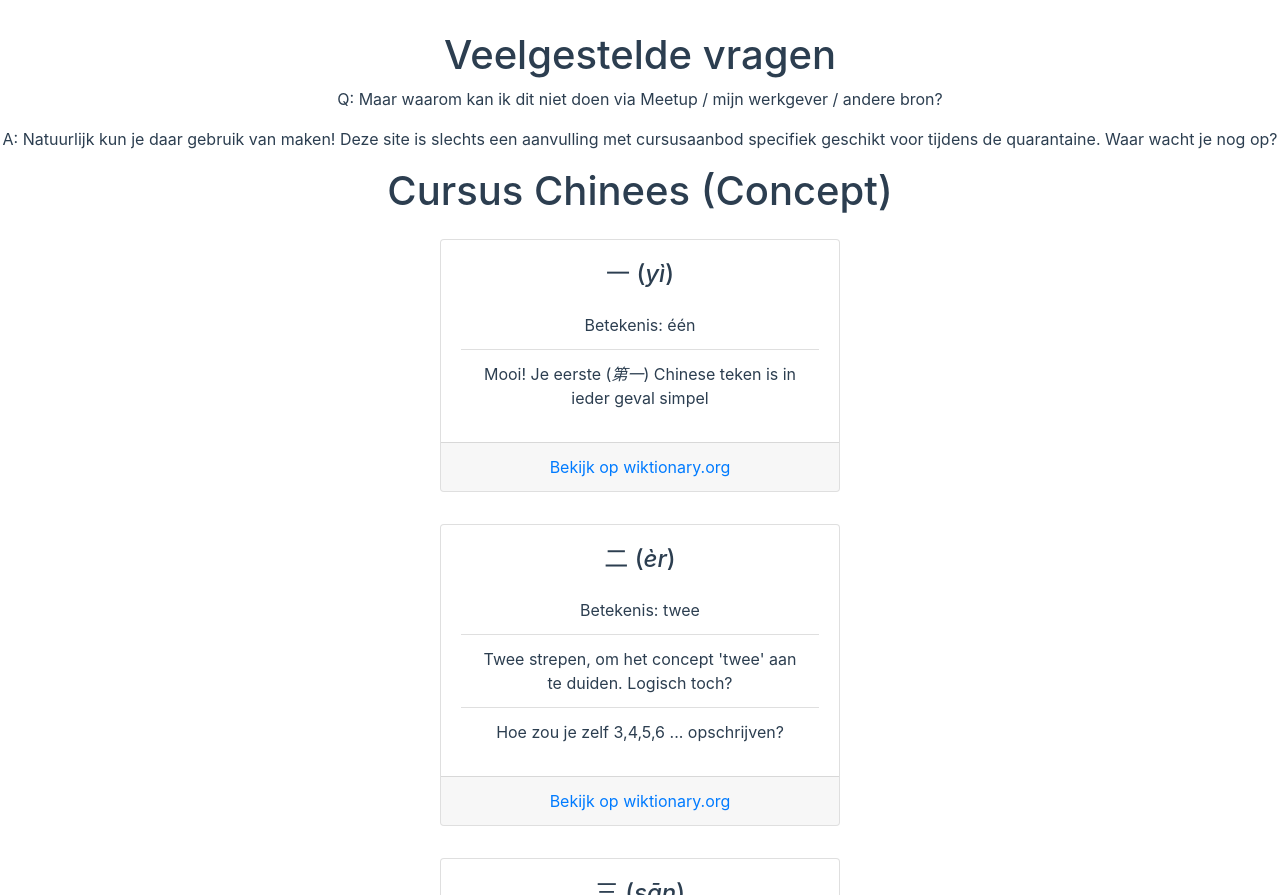
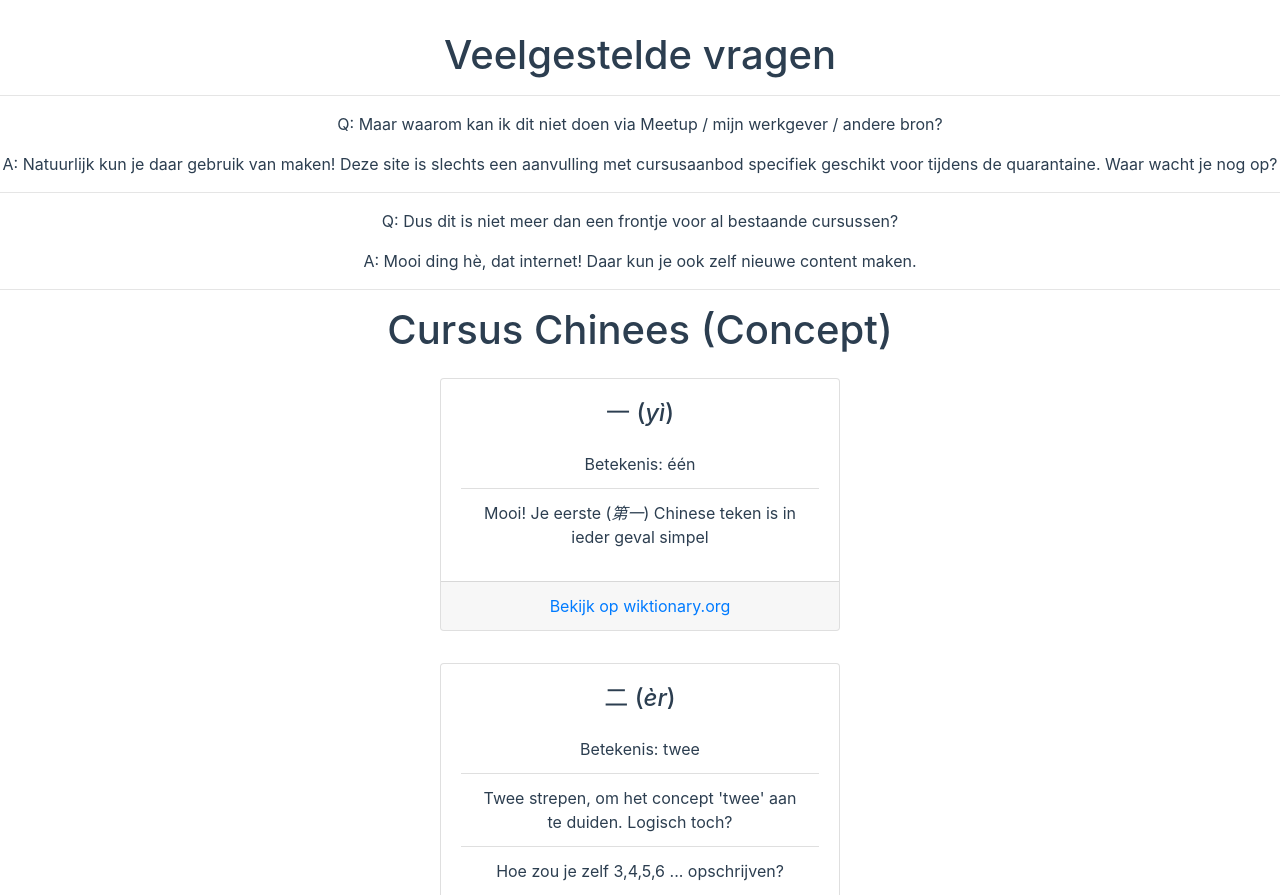
Before and after one commit to tcbrouwer/timbrouwer.nl, a Vue app: page / in a window 1280 px wide. Shown: the part 5073-5968 px from the top of the page. Built offline with nearby package versions, Linux system fonts and the light colour scheme.

Commit message:
faq as content

```diff
--- /dev/null
+++ b/src/content/faq.json
@@ -0,0 +1,10 @@
+[
+    {
+        "q": "Maar waarom kan ik dit niet doen via Meetup / mijn werkgever / andere bron?",
+        "a": "Natuurlijk kun je daar gebruik van maken! Deze site is slechts een aanvulling met cursusaanbod specifiek geschikt voor tijdens de quarantaine. Waar wacht je nog op?"
+    },
+    {
+        "q": "Dus dit is niet meer dan een frontje voor al bestaande cursussen?",
+        "a": "Mooi ding hè, dat internet! Daar kun je ook zelf nieuwe content maken."
+    }
+]
--- a/src/views/FAQ.vue
+++ b/src/views/FAQ.vue
@@ -1,19 +1,38 @@
 <template>
   <div>
     <h1>Veelgestelde vragen</h1>
-    <p>
-      Q: Maar waarom kan ik dit niet doen via Meetup / mijn werkgever / andere bron?
-    </p>
-    <p>
-        A: Natuurlijk kun je daar gebruik van maken! Deze site is slechts een aanvulling met cursusaanbod specifiek geschikt voor tijdens de quarantaine. Waar wacht je nog op?
-    </p>
-
+    <hr>
+    <div v-for="aq in faq" :key="aq.a">
+      <p>
+        Q: {{ aq.q }}
+      </p>
+      <p>
+          A: {{ aq.a }}
+      </p>
+      <hr>
+      </div>
   </div>
 </template>
 
 <script lang="ts">
+import faq from '@/content/faq.json'
+
 export default {
-  name: 'FAQ'
+  name: 'FAQ',
+  data() {
+    return {
+      faq: []
+    }
+  },
+  mounted() {
+    this.getFAQ()
+  },
+  methods: {
+    getFAQ() {
+      // Should get from server
+      this.faq = faq
+    }
+  }
 }
 </script>
 
```
